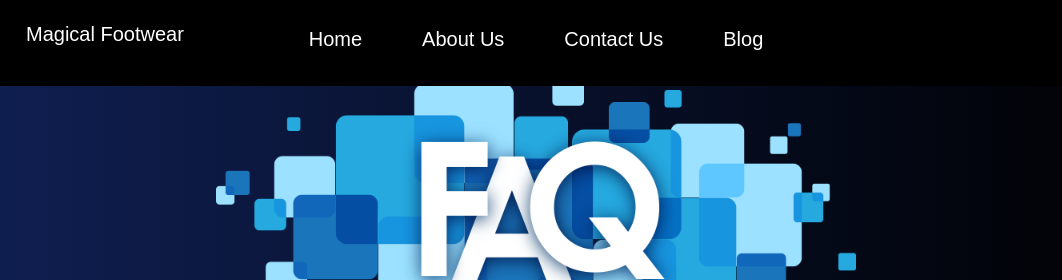
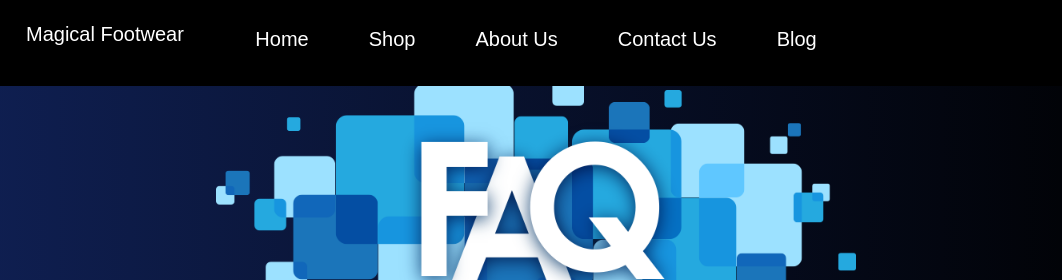
Before and after one commit to kennym0124/Magical-Footwear, a plain HTML site: page contactus.html in a window 1280 px wide. Shown: the top 280 px of the page, 104-1166 px from the left. Drawn offline with Linux system fonts and the light colour scheme.

Commit message:
Added shop button testing my commit

```diff
--- a/contactus.html
+++ b/contactus.html
@@ -51,6 +51,7 @@
         <div id="menu">
             <ul>
                 <li><a href="index.html">Home</a></li>
+                <li><a href="shoeselect.html">Shop</a></li>
                 <li><a href="aboutus.html">About Us</a></li>
                 <li><a href="contactus.html">Contact Us</a></li>
                 <li><a href="Blog.html">Blog</a></li>
```
Also changed, not shown: Blog.html (+1 -0 lines), Buypage.html (+1 -0 lines), aboutus.html (+1 -0 lines), index.html (+1 -0 lines), shoeselect.html (+1 -0 lines).
